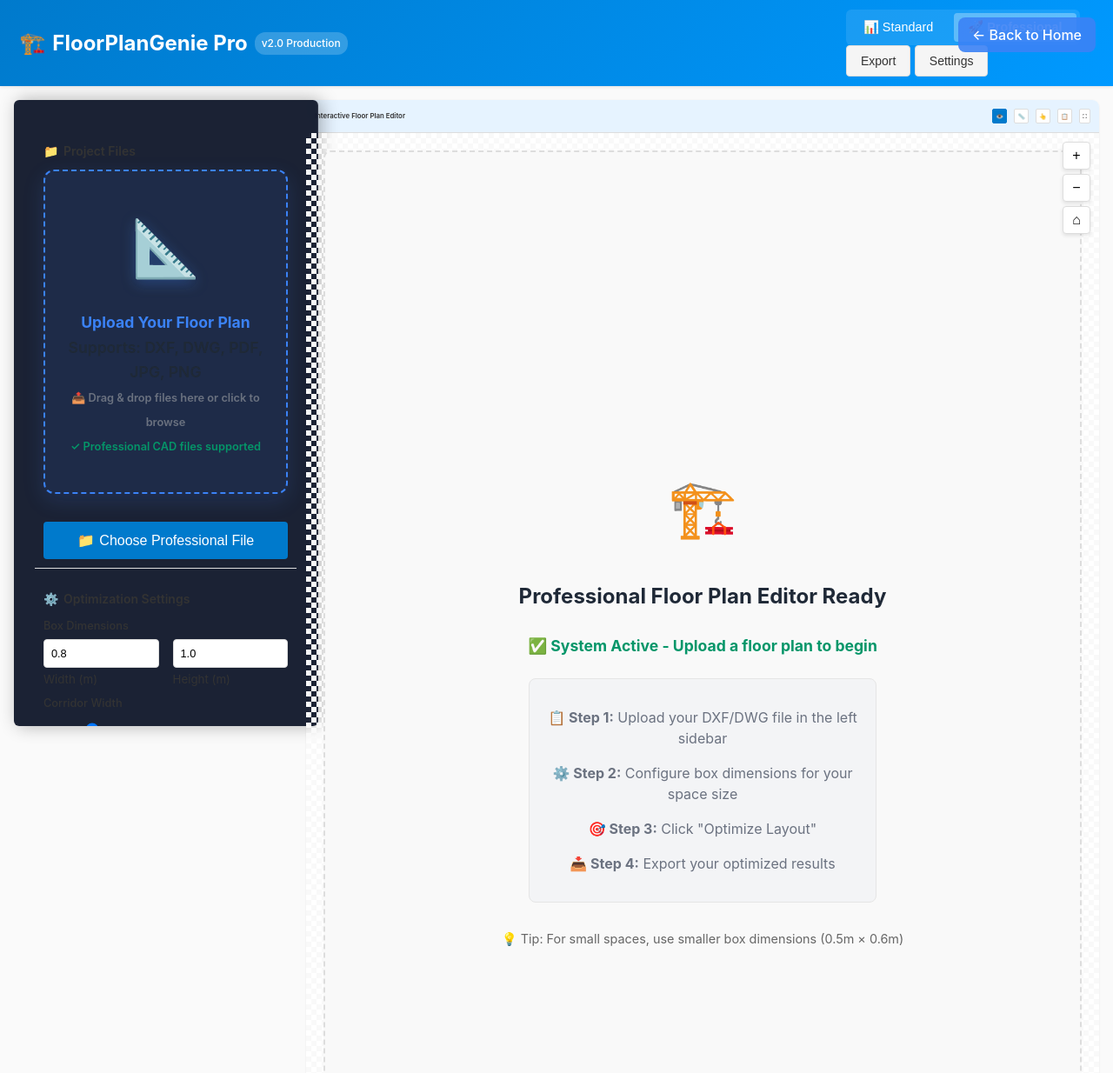
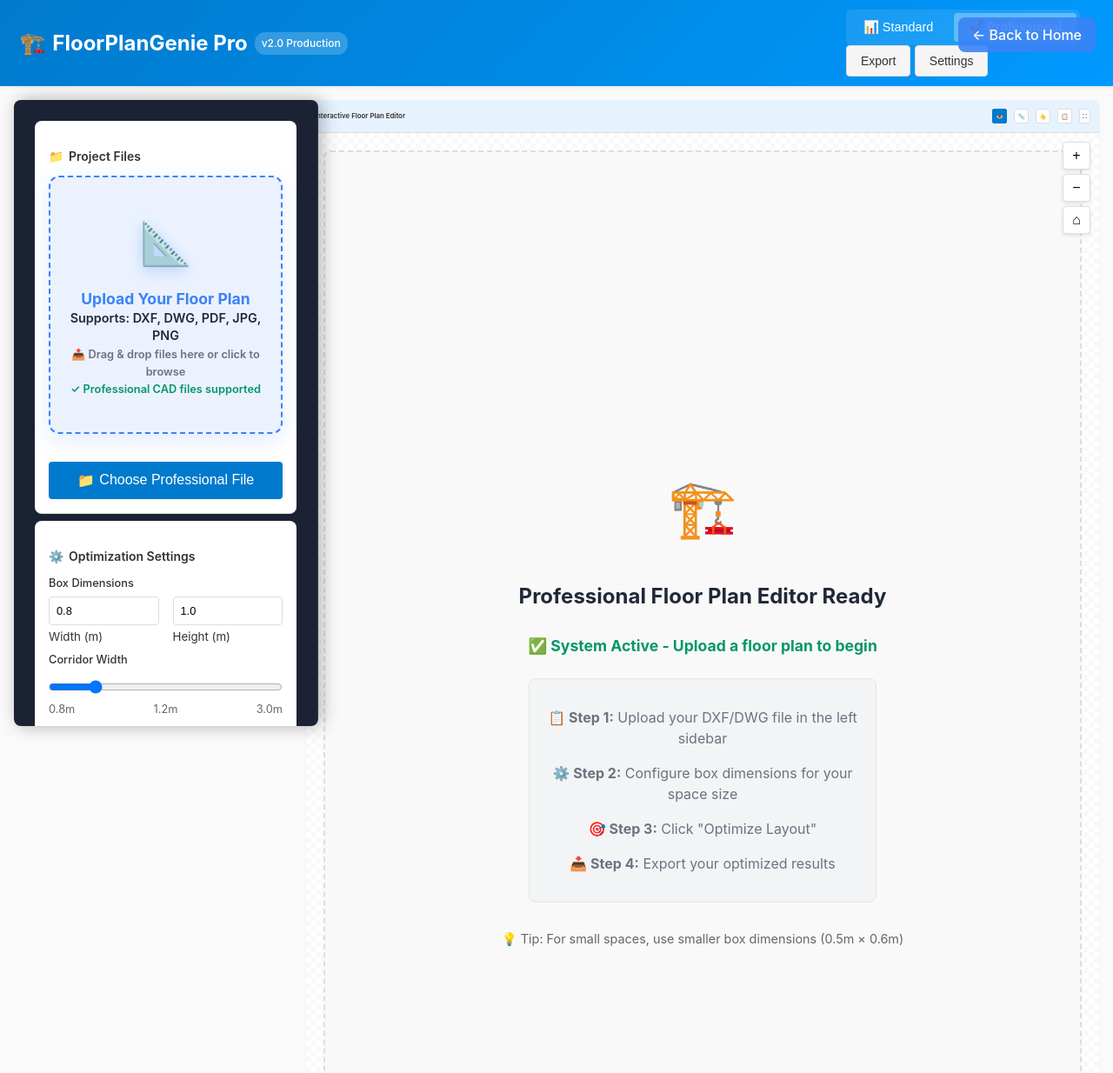
Before and after one commit to rehmanul/FloorPlanGenie, a Flask app: template templates/professional.html in a window 1280 px wide. Shown: the top 1234 px of the page at 87% size. Run offline with Flask 3, Linux system fonts and the light colour scheme; the template is opened without the code that fills it, so the values that code supplies are empty.

Commit message:
Assistant checkpoint: Fix upload area visibility in professional interface
Assistant generated file changes:
- static/professional-ui.css: Fix upload area visibility and positioning, Fix upload icon and text visibility, Fix sidebar section visibility and spacing, Ensure sidebar has proper background and visibility
- templates/professional.html: Fix upload area HTML structure and visibility

---

User prompt:

can u show me the up area please

Replit-Commit-Author: Assistant
Replit-Commit-Session-Id: fe1b4172-bec5-4bc5-8518-9cb713acee9d

```diff
--- a/static/professional-ui.css
+++ b/static/professional-ui.css
@@ -121,18 +121,19 @@ body {
 /* Sidebar */
 .sidebar {
     background: white;
-    border-radius: calc(6px * var(--scale));
+    border-radius: 8px;
     box-shadow: var(--shadow-light);
-    height: calc(100vh - calc(80px * var(--scale)));
-    max-height: calc(100vh - calc(80px * var(--scale)));
-    overflow-y: scroll !important;
-    overflow-x: hidden !important;
+    height: calc(100vh - 80px);
+    max-height: calc(100vh - 80px);
+    overflow-y: auto;
+    overflow-x: hidden;
     position: sticky;
-    top: calc(0.7rem * var(--scale));
+    top: 1rem;
     display: flex;
     flex-direction: column;
     scrollbar-width: thin;
     scrollbar-color: #ccc transparent;
+    z-index: 10;
 }
 
 .sidebar::-webkit-scrollbar {
@@ -154,8 +155,11 @@ body {
 
 .sidebar-section {
     border-bottom: 1px solid var(--border-gray);
-    padding: 0.62rem;
+    padding: 1rem;
     flex-shrink: 0;
+    background: white;
+    margin-bottom: 0.5rem;
+    border-radius: 8px;
 }
 
 .sidebar-section:last-child {
@@ -176,13 +180,18 @@ body {
 .upload-area {
     border: 3px dashed #3b82f6;
     border-radius: 16px;
-    padding: 3rem 1.5rem;
+    padding: 2rem 1rem;
     text-align: center;
     background: linear-gradient(135deg, rgba(59, 130, 246, 0.15), rgba(16, 185, 129, 0.1));
     transition: all 0.3s ease;
     cursor: pointer;
     margin-bottom: 1rem;
     box-shadow: 0 8px 25px rgba(59, 130, 246, 0.15);
+    position: relative;
+    display: block;
+    min-height: 150px;
+    width: 100%;
+    z-index: 10;
 }
 
 .upload-area:hover {
@@ -198,18 +207,21 @@ body {
 }
 
 .upload-icon {
-    font-size: 4rem;
+    font-size: 3rem;
     color: #3b82f6;
-    margin-bottom: 1.5rem;
+    margin-bottom: 1rem;
     display: block;
     filter: drop-shadow(0 4px 8px rgba(59, 130, 246, 0.3));
 }
 
 .upload-text {
     color: #1f2937;
-    font-size: 1.1rem;
+    font-size: 0.9rem;
     font-weight: 600;
-    line-height: 1.6;
+    line-height: 1.4;
+    display: block;
+    position: relative;
+    z-index: 11;
 }
 
 .upload-text strong {
--- a/templates/professional.html
+++ b/templates/professional.html
@@ -42,7 +42,7 @@
                     Project Files
                 </h3>
 
-                <div class="upload-area" id="upload-area">
+                <div class="upload-area" id="upload-area" style="display: block !important; visibility: visible !important;">
                     <div class="upload-icon">📐</div>
                     <div class="upload-text">
                         <strong>Upload Your Floor Plan</strong><br>
@@ -51,7 +51,7 @@
                         <small style="color: #059669;">✓ Professional CAD files supported</small>
                     </div>
                     <input type="file" class="file-input" id="file-input"
-                           accept=".dxf,.dwg,.pdf,.jpg,.jpeg,.png" />
+                           accept=".dxf,.dwg,.pdf,.jpg,.jpeg,.png" style="display: none;" />
                 </div>
 
                 <button class="btn btn-primary" onclick="document.getElementById('file-input').click()"
```
